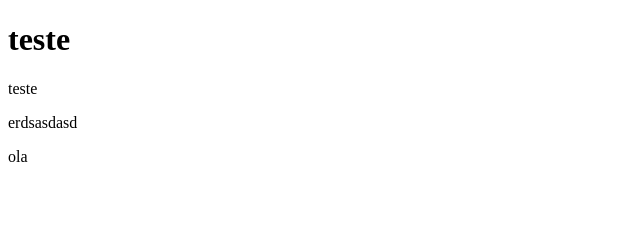
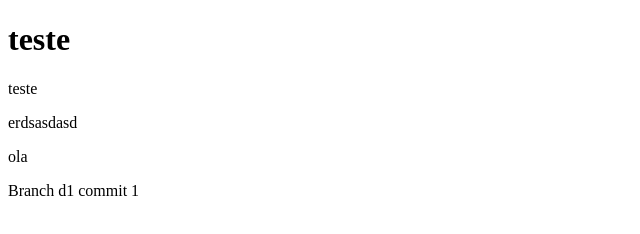
Before and after one commit to DouglasAutoFacil/Projeto-git, a website: page index.html in a window 1280 px wide. Shown: the whole page, without its empty margins (0-640 px from the left). Drawn offline with Linux system fonts and the light colour scheme.

Commit message:
commit d1

```diff
--- a/index.html
+++ b/index.html
@@ -12,5 +12,7 @@
     <p>teste</p>
     <p>erdsasdasd</p>
     <p>ola</p>
+    <p>Branch d1 commit 1</p>
+
 </body>
 </html>
```
